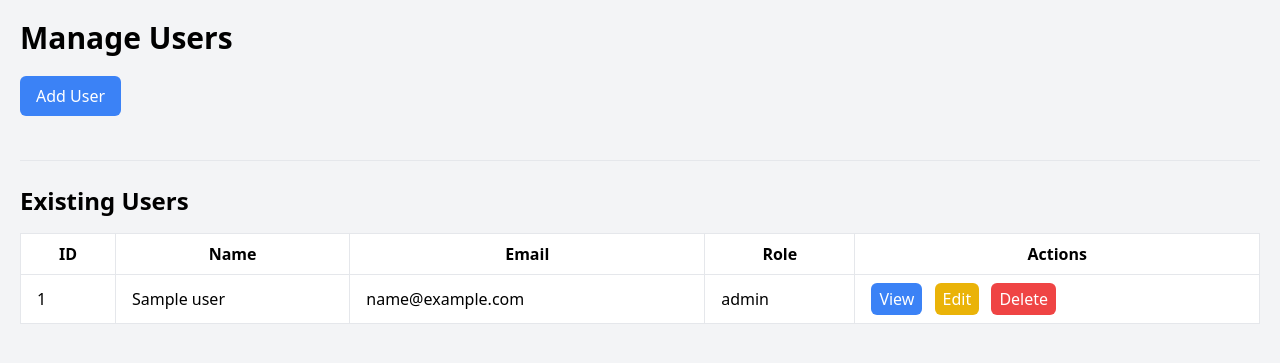
After one commit to HannanLK/Clothing-store, a PHP site: the page made by app/views/admin/users.php in a window 1280 px wide. The commit adds this page. Shown: the top 363 px of the page. Run offline with PHP 8.4, Linux system fonts and the light colour scheme; the template is opened without the code that fills it: most values are stand-ins (such as "Sample title", 1, 10 or a date in 2020); some libraries are stand-ins or nearby versions.

Commit message:
init commit

```diff
--- /dev/null
+++ b/app/views/admin/users.php
@@ -0,0 +1,194 @@
+<!DOCTYPE html>
+<html lang="en">
+<head>
+    <meta charset="UTF-8">
+    <meta name="viewport" content="width=device-width, initial-scale=1.0">
+    <title>User Management</title>
+    <script src="https://cdn.tailwindcss.com"></script> <!-- Ensure Tailwind is loaded -->
+    <style>
+        /* Add blur effect when modal is active */
+        .blur-background {
+            filter: blur(5px);
+            pointer-events: none;
+        }
+
+        /* Modal styling */
+        .modal {
+            position: fixed;
+            top: 50%;
+            left: 50%;
+            transform: translate(-50%, -50%);
+            background: white;
+            padding: 20px;
+            z-index: 100;
+            box-shadow: 0 4px 8px rgba(0, 0, 0, 0.2);
+        }
+
+        /* Modal background overlay */
+        .modal-overlay {
+            position: fixed;
+            top: 0;
+            left: 0;
+            width: 100vw;
+            height: 100vh;
+            background: rgba(0, 0, 0, 0.5);
+            z-index: 99;
+        }
+    </style>
+</head>
+<body class="bg-gray-100">
+
+    <div id="main-content" class="container mx-auto p-5">
+        <h1 class="text-3xl font-bold mb-5">Manage Users</h1>
+
+        <!-- Add User Button -->
+        <button id="showAddUserForm" class="bg-blue-500 text-white px-4 py-2 rounded-md mb-5">Add User</button>
+
+        <!-- Add User Form (initially hidden) -->
+        <div id="addUserForm" class="bg-white p-6 rounded-md shadow-md hidden">
+            <h2 class="text-2xl font-semibold mb-4">Add User</h2>
+            <form action="/clothing-store/public/admin/addUser" method="POST">
+                <input type="text" name="name" placeholder="Name" required class="w-full border border-gray-300 rounded-lg px-3 py-2 mb-3">
+                <input type="email" name="email" placeholder="Email" required class="w-full border border-gray-300 rounded-lg px-3 py-2 mb-3">
+                <input type="text" name="address" placeholder="Address" class="w-full border border-gray-300 rounded-lg px-3 py-2 mb-3">
+                <input type="text" name="phone" placeholder="Phone" class="w-full border border-gray-300 rounded-lg px-3 py-2 mb-3">
+                <input type="text" name="username" placeholder="Username" required class="w-full border border-gray-300 rounded-lg px-3 py-2 mb-3">
+                <input type="password" name="password" placeholder="Password" required class="w-full border border-gray-300 rounded-lg px-3 py-2 mb-3">
+                <select name="role" class="w-full border border-gray-300 rounded-lg px-3 py-2 mb-3">
+                    <option value="customer">Customer</option>
+                    <option value="admin">Admin</option>
+                </select>
+                <button type="submit" class="bg-green-500 text-white px-4 py-2 rounded-md">Add User</button>
+            </form>
+        </div>
+
+        <hr class="my-6">
+
+        <!-- Display Existing Users -->
+        <h2 class="text-2xl font-bold mb-4">Existing Users</h2>
+        <table class="min-w-full bg-white border border-gray-200">
+            <thead>
+                <tr>
+                    <th class="px-4 py-2 border">ID</th>
+                    <th class="px-4 py-2 border">Name</th>
+                    <th class="px-4 py-2 border">Email</th>
+                    <th class="px-4 py-2 border">Role</th>
+                    <th class="px-4 py-2 border">Actions</th>
+                </tr>
+            </thead>
+            <tbody>
+                <?php if (!empty($users)): ?>
+                    <?php foreach ($users as $user): ?>
+                        <tr>
+                            <td class="border px-4 py-2"><?= $user['user_id'] ?></td>
+                            <td class="border px-4 py-2"><?= htmlspecialchars($user['name']) ?></td>
+                            <td class="border px-4 py-2"><?= htmlspecialchars($user['email']) ?></td>
+                            <td class="border px-4 py-2"><?= htmlspecialchars($user['role']) ?></td>
+                            <td class="border px-4 py-2">
+                                <button class="view-user bg-blue-500 text-white px-2 py-1 rounded-md" data-id="<?= $user['user_id'] ?>">View</button>
+                                <button class="edit-user bg-yellow-500 text-white px-2 py-1 rounded-md ml-2" data-id="<?= $user['user_id'] ?>">Edit</button>
+                                <button class="delete-user bg-red-500 text-white px-2 py-1 rounded-md ml-2" data-id="<?= $user['user_id'] ?>">Delete</button>
+                            </td>
+                        </tr>
+                    <?php endforeach; ?>
+                <?php else: ?>
+                    <tr><td colspan="5" class="border px-4 py-2">No users found.</td></tr>
+                <?php endif; ?>
+            </tbody>
+        </table>
+    </div>
+
+    <!-- Modal for Viewing and Editing Users -->
+    <div id="userModal" class="modal hidden">
+        <div class="flex">
+            <!-- Left side: Profile Image -->
+            <div class="w-1/3">
+                <img id="profileImage" src="" alt="Profile Image" class="w-full h-auto object-cover">
+            </div>
+            <!-- Right side: Form -->
+            <div id="userFormContent" class="w-2/3 ml-4"></div>
+        </div>
+        <button id="closeModal" class="mt-4 bg-red-500 text-white px-4 py-2 rounded-md">Close</button>
+    </div>
+    <div id="modalOverlay" class="modal-overlay hidden"></div>
+
+    <script>
+        // Show Add User form on button click
+        document.getElementById('showAddUserForm').addEventListener('click', function() {
+            var form = document.getElementById('addUserForm');
+            form.classList.toggle('hidden');
+        });
+
+        // Show Modal for Viewing or Editing User
+        function showModal(contentHtml, imageUrl) {
+            document.getElementById('userFormContent').innerHTML = contentHtml;
+            document.getElementById('profileImage').src = imageUrl;
+            document.getElementById('userModal').classList.remove('hidden');
+            document.getElementById('modalOverlay').classList.remove('hidden');
+            document.getElementById('main-content').classList.add('blur-background');
+        }
+
+        // Hide Modal
+        document.getElementById('closeModal').addEventListener('click', function() {
+            document.getElementById('userModal').classList.add('hidden');
+            document.getElementById('modalOverlay').classList.add('hidden');
+            document.getElementById('main-content').classList.remove('blur-background');
+        });
+
+        // View User button logic
+        document.querySelectorAll('.view-user').forEach(button => {
+            button.addEventListener('click', function() {
+                var userId = this.getAttribute('data-id');
+                var userData = <?= json_encode($users) ?>.find(u => u.user_id == userId);
+
+                var viewHtml = `
+                    <h2 class="text-2xl font-semibold mb-4">View User</h2>
+                    <input type="text" value="${userData.name}" class="w-full border border-gray-300 rounded-lg px-3 py-2 mb-3" disabled>
+                    <input type="email" value="${userData.email}" class="w-full border border-gray-300 rounded-lg px-3 py-2 mb-3" disabled>
+                    <input type="text" value="${userData.address}" class="w-full border border-gray-300 rounded-lg px-3 py-2 mb-3" disabled>
+                    <input type="text" value="${userData.phone}" class="w-full border border-gray-300 rounded-lg px-3 py-2 mb-3" disabled>
+                    <input type="text" value="${userData.username}" class="w-full border border-gray-300 rounded-lg px-3 py-2 mb-3" disabled>
+                    <input type="text" value="${userData.role}" class="w-full border border-gray-300 rounded-lg px-3 py-2 mb-3" disabled>
+                `;
+                showModal(viewHtml, '/clothing-store/public/images/users/default.png');  // Replace with actual user image URL
+            });
+        });
+
+        // Edit User button logic
+        document.querySelectorAll('.edit-user').forEach(button => {
+            button.addEventListener('click', function() {
+                var userId = this.getAttribute('data-id');
+                var userData = <?= json_encode($users) ?>.find(u => u.user_id == userId);
+
+                var editHtml = `
+                    <h2 class="text-2xl font-semibold mb-4">Edit User</h2>
+                    <form action="/clothing-store/public/admin/editUser" method="POST">
+                        <input type="hidden" name="user_id" value="${userData.user_id}">
+                        <input type="text" name="name" value="${userData.name}" class="w-full border border-gray-300 rounded-lg px-3 py-2 mb-3">
+                        <input type="email" name="email" value="${userData.email}" class="w-full border border-gray-300 rounded-lg px-3 py-2 mb-3">
+                        <input type="text" name="address" value="${userData.address}" class="w-full border border-gray-300 rounded-lg px-3 py-2 mb-3">
+                        <input type="text" name="phone" value="${userData.phone}" class="w-full border border-gray-300 rounded-lg px-3 py-2 mb-3">
+                        <input type="text" name="username" value="${userData.username}" class="w-full border border-gray-300 rounded-lg px-3 py-2 mb-3">
+                        <select name="role" class="w-full border border-gray-300 rounded-lg px-3 py-2 mb-3">
+                            <option value="customer" ${userData.role == 'customer' ? 'selected' : ''}>Customer</option>
+                            <option value="admin" ${userData.role == 'admin' ? 'selected' : ''}>Admin</option>
+                        </select>
+                        <button type="submit" class="bg-green-500 text-white px-4 py-2 rounded-md">Save Changes</button>
+                    </form>
+                `;
+                showModal(editHtml, '/clothing-store/public/images/users/default.png');  // Replace with actual user image URL
+            });
+        });
+
+        // Delete User button logic
+        document.querySelectorAll('.delete-user').forEach(button => {
+            button.addEventListener('click', function() {
+                var userId = this.getAttribute('data-id');
+                if (confirm("Are you sure you want to delete this user?")) {
+                    window.location.href = `/clothing-store/public/admin/deleteUser?id=${userId}`;
+                }
+            });
+        });
+    </script>
+</body>
+</html>
```
Also changed, not shown: app/controllers/UserController.php (added, +54 -0 lines), app/core/App.php (+12 -3 lines), app/models/UserModel.php (added, +44 -0 lines), app/route.php (+8 -0 lines), app/views/admin/addProduct.php (+7 -7 lines), app/views/admin/womensProducts.php (+96 -62 lines).
